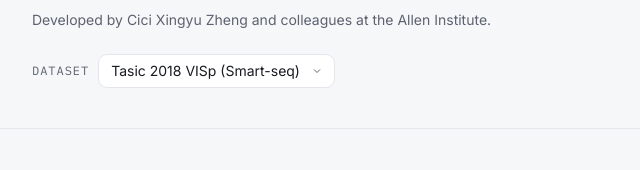
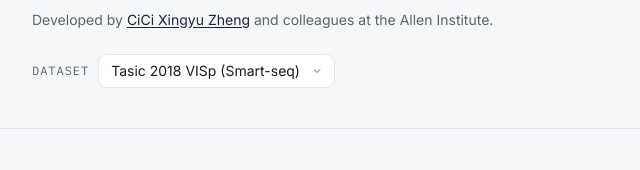
Before and after one commit to cici-xingyu-zheng/state-landscape-viewer, a plain HTML site: page index.html in a window 1280 px wide. Shown: the part 548-718 px from the top of the page, 112-752 px from the left. Drawn offline with Linux system fonts and the light colour scheme.

Commit message:
Credit line: 'CiCi Xingyu Zheng', linked to the Allen Institute profile page

```diff
--- a/config.js
+++ b/config.js
@@ -31,7 +31,10 @@ const SITE = {
     '. A manuscript is in preparation.',
 
   // Credit line under the intro (landing page).
-  credit: "Developed by Cici Xingyu Zheng and colleagues at the Allen Institute.",
+  credit:
+    'Developed by ' +
+    '<a href="https://alleninstitute.org/person/cici-xingyu-zheng" target="_blank" rel="noopener">CiCi Xingyu Zheng</a>' +
+    ' and colleagues at the Allen Institute.',
 
   equation: "U(S) = \u2212log q(S)",  // (no longer displayed; kept for reference)
 
--- a/index.html
+++ b/index.html
@@ -50,7 +50,7 @@
     document.getElementById("site-intro").innerHTML = SITE.intro;
     if (SITE.credit) {
       const cr = document.getElementById("site-credit");
-      cr.textContent = SITE.credit;
+      cr.innerHTML = SITE.credit;
       cr.hidden = false;
     }
     if (SITE.banner) {
--- a/styles.css
+++ b/styles.css
@@ -76,7 +76,7 @@ a { color: inherit; text-decoration: none; }
   color: var(--muted);
   font-size: 17px;
 }
-.masthead .intro a {
+.masthead .intro a, .masthead .credit a {
   color: var(--accent);
   text-decoration: underline;
   text-underline-offset: 2px;
```
